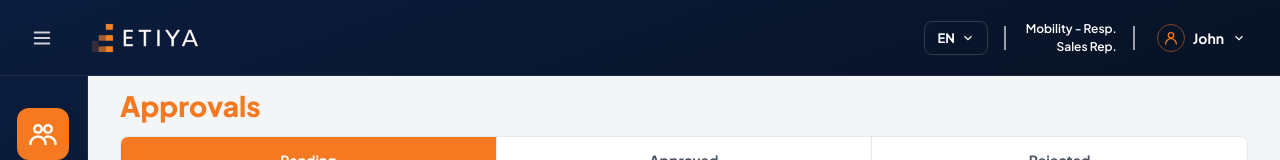
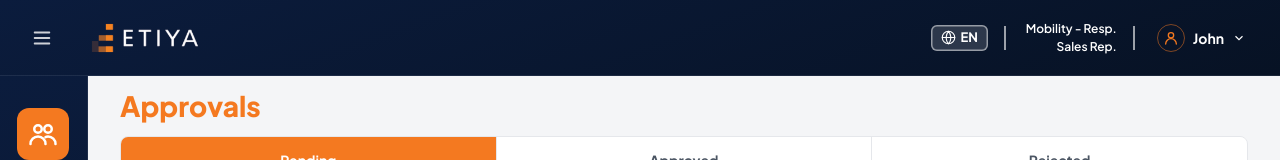
Before and after one commit to u210709011/Akademi-11-Pair4-CRM, an Angular app in the folder front-end/: page /approvals in a window 1280 px wide. Shown: the top 160 px of the page. Built offline with nearby package versions, Linux system fonts and the light colour scheme.

Commit message:
Dil butonu direkt gecis yapiyor, adres karti ve baslik renkleri duzeltildi

```diff
--- a/front-end/src/app/features/customer/detail-customer/detail-customer.component.html
+++ b/front-end/src/app/features/customer/detail-customer/detail-customer.component.html
@@ -162,7 +162,7 @@
                 </div>
             } @else if (activeTab() === 'address') {
                 <div class="info-panel-header">
-                    <h2 class="info-panel-title">{{ i18n.t('create.myAddresses') }} ({{ addresses().length }}/{{ maxAddresses }})</h2>
+                    <h2 class="info-panel-title info-panel-title-dark">{{ i18n.t('create.myAddresses') }} ({{ addresses().length }}/{{ maxAddresses }})</h2>
                     <div class="info-panel-actions">
                         <button type="button" class="add-address-button" (click)="openAddAddressModal()" [disabled]="addresses().length >= maxAddresses">
                             <span class="add-address-icon">+</span> {{ i18n.t('create.addNewAddress') }}
--- a/front-end/src/app/features/customer/detail-customer/detail-customer.component.scss
+++ b/front-end/src/app/features/customer/detail-customer/detail-customer.component.scss
@@ -307,6 +307,10 @@
   color: var(--etiya-orange);
 }
 
+.info-panel-title-dark {
+  color: #1f2937;
+}
+
 .info-panel-actions {
   display: flex;
   align-items: center;
@@ -474,6 +478,7 @@
 .address-card-primary {
   background: rgba(244, 121, 32, 0.06);
   border-color: var(--etiya-orange);
+  border-left: 4px solid var(--etiya-orange);
 }
 
 .address-card-header {
--- a/front-end/src/app/shared/components/navbar/navbar.component.html
+++ b/front-end/src/app/shared/components/navbar/navbar.component.html
@@ -14,30 +14,16 @@
 
   <div class="navbar-right">
 
-    <div class="lang-switcher" [class.open]="langMenuOpen()">
+    <div class="lang-switcher">
       <button class="language-btn" type="button" (click)="toggleLangMenu()">
+        <span class="language-btn-icon">
+          <svg viewBox="0 0 24 24" fill="none" stroke="currentColor" stroke-width="1.8" stroke-linecap="round" stroke-linejoin="round" aria-hidden="true">
+            <circle cx="12" cy="12" r="10" />
+            <path d="M2 12h20M12 2a15 15 0 0 1 0 20 15 15 0 0 1 0-20Z" />
+          </svg>
+        </span>
         {{ i18n.lang().toUpperCase() }}
-        <svg class="chevron-icon" viewBox="0 0 24 24" aria-hidden="true"><path d="M6 9l6 6 6-6" /></svg>
       </button>
-
-      @if (langMenuOpen()) {
-        <div class="lang-menu">
-          @for (option of languages; track option.code) {
-            <button
-              type="button"
-              class="lang-option"
-              [class.active]="option.code === i18n.lang()"
-              (click)="selectLang(option.code)"
-            >
-              <span class="lang-name">{{ option.label }}</span>
-              <span class="lang-code">{{ option.code.toUpperCase() }}</span>
-              @if (option.code === i18n.lang()) {
-                <svg class="check-icon" viewBox="0 0 24 24" aria-hidden="true"><path d="M5 13l4 4L19 7" /></svg>
-              }
-            </button>
-          }
-        </div>
-      }
     </div>
 
     <span class="divider" aria-hidden="true"></span>
--- a/front-end/src/app/shared/components/navbar/navbar.component.scss
+++ b/front-end/src/app/shared/components/navbar/navbar.component.scss
@@ -92,84 +92,36 @@
 .lang-switcher {
   position: relative;
 
-  &.open .chevron-icon {
-    transform: rotate(180deg);
-  }
-
   .language-btn {
     display: inline-flex;
     align-items: center;
-    gap: 6px;
-    padding: 8px 12px;
+    gap: 4px;
+    height: 26px;
+    padding: 5px 10px;
+    font-family: var(--font-ui);
     font-size: 13px;
-    font-weight: 700;
-    color: var(--text-on-navy);
+    font-weight: var(--fw-bold);
+    line-height: 1;
+    color: #fff;
     cursor: pointer;
-    background: transparent;
-    border: 1px solid rgba(255, 255, 255, 0.16);
-    border-radius: 8px;
+    background: rgba(255, 255, 255, 0.15);
+    border: none;
+    border-radius: 6px;
+    box-shadow: inset 0 0 0 1.5px rgba(255, 255, 255, 0.5);
+    box-sizing: border-box;
     transition: background 0.2s ease;
 
     &:hover {
-      background: rgba(255, 255, 255, 0.1);
+      background: rgba(255, 255, 255, 0.22);
     }
   }
 
-  .lang-menu {
-    position: absolute;
-    top: calc(100% + 8px);
-    right: 0;
-    z-index: 20;
-    overflow: hidden;
-    min-width: 160px;
-    background: var(--surface-card);
-    border-radius: 12px;
-    box-shadow: 0 16px 32px rgba(0, 0, 0, 0.25);
-  }
+  .language-btn-icon {
+    display: inline-flex;
 
-  .lang-option {
-    display: flex;
-    align-items: center;
-    gap: 10px;
-    width: 100%;
-    padding: 12px 16px;
-    font-size: 14px;
-    font-weight: 600;
-    color: #111827;
-    text-align: left;
-    cursor: pointer;
-    background: none;
-    border: none;
-
-    .lang-name {
-      flex: 1;
-    }
-
-    .lang-code {
-      font-size: 12px;
-      font-weight: 600;
-      color: #9ca3af;
-    }
-
-    .check-icon {
-      width: 14px;
-      height: 14px;
-      fill: none;
-      stroke: currentColor;
-      stroke-width: 2.4;
-    }
-
-    &:hover {
-      background: #f9fafb;
-    }
-
-    &.active {
-      color: var(--etiya-orange);
-      background: rgba(244, 121, 32, 0.08);
-
-      .lang-code {
-        color: var(--etiya-orange);
-      }
+    svg {
+      width: 15px;
+      height: 15px;
     }
   }
 }
--- a/front-end/src/app/shared/components/navbar/navbar.component.ts
+++ b/front-end/src/app/shared/components/navbar/navbar.component.ts
@@ -1,5 +1,5 @@
 import { Component, ElementRef, EventEmitter, HostListener, Output, inject, signal, ChangeDetectionStrategy } from '@angular/core';
-import { I18nService, Lang } from '../../../core/i18n';
+import { I18nService } from '../../../core/i18n';
 
 @Component({
   selector: 'app-navbar',
@@ -14,21 +14,10 @@ export class NavbarComponent {
   protected readonly i18n = inject(I18nService);
   private readonly elementRef = inject(ElementRef<HTMLElement>);
 
-  protected readonly langMenuOpen = signal(false);
   protected readonly profileMenuOpen = signal(false);
 
-  protected readonly languages: { code: Lang; label: string }[] = [
-    { code: 'en', label: 'English' },
-    { code: 'tr', label: 'Türkçe' }
-  ];
-
   protected toggleLangMenu(): void {
-    this.langMenuOpen.update(open => !open);
-  }
-
-  protected selectLang(lang: Lang): void {
-    this.i18n.setLang(lang);
-    this.langMenuOpen.set(false);
+    this.i18n.setLang(this.i18n.lang() === 'en' ? 'tr' : 'en');
   }
 
   protected toggleProfileMenu(): void {
@@ -38,7 +27,6 @@ export class NavbarComponent {
   @HostListener('document:click', ['$event'])
   protected onDocumentClick(event: MouseEvent): void {
     if (!this.elementRef.nativeElement.contains(event.target as Node)) {
-      this.langMenuOpen.set(false);
       this.profileMenuOpen.set(false);
     }
   }
```
